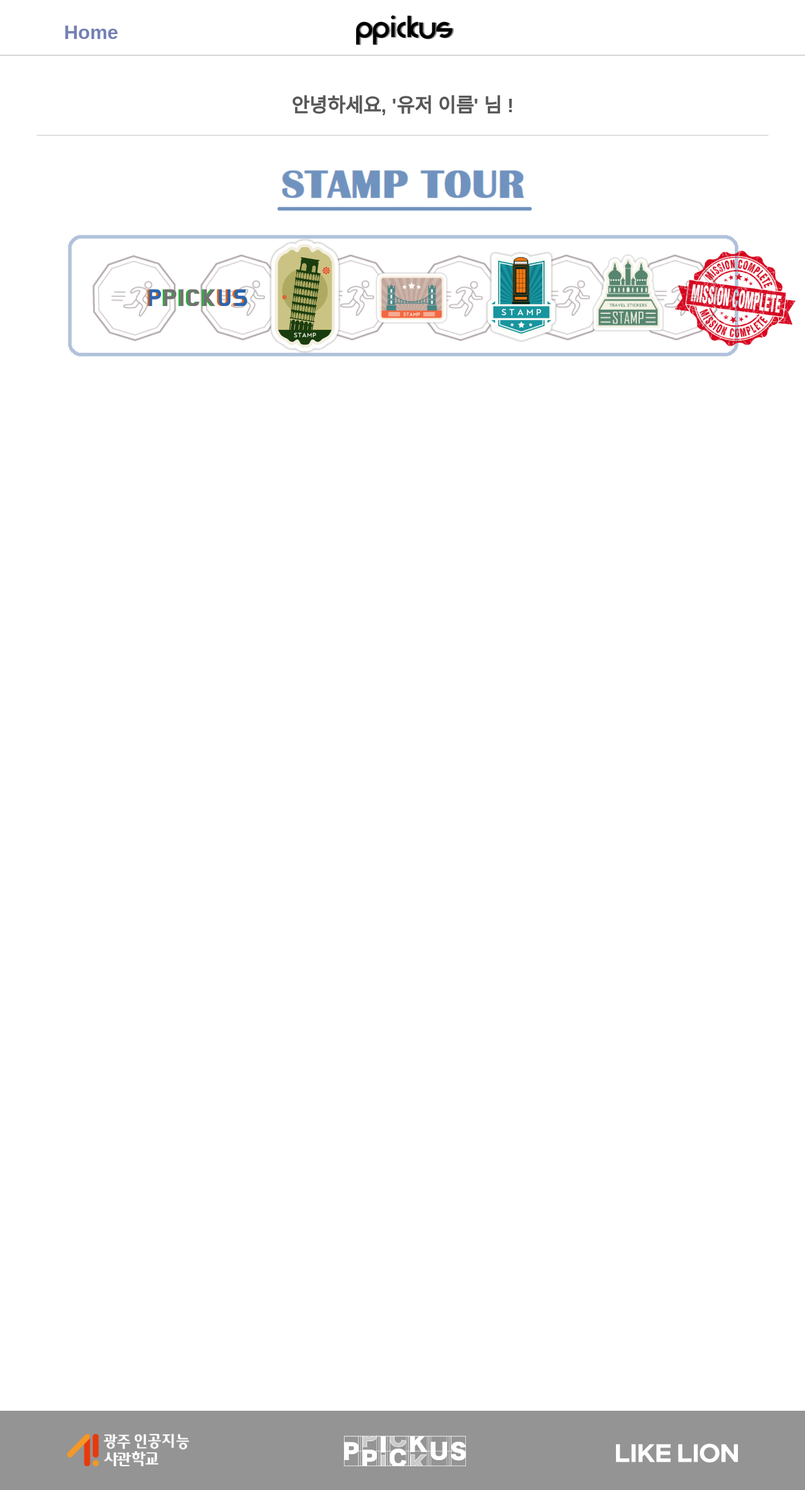
After one commit to gxxrxn/ppickus-hack, a Django app: page /mypage/ in a window 1320 px wide. The commit adds this page. Shown: the whole page at 61% size. Run offline with Django 3.2, Linux system fonts and the light colour scheme; some libraries are stand-ins or nearby versions; some web fonts are replaced.

Commit message:
add: mypage 생성

```diff
--- /dev/null
+++ b/untact_tour/template/mypage.html
@@ -0,0 +1,67 @@
+<!DOCTYPE html>
+<html lang="en">
+{% load static %}
+<head>
+    <meta charset="UTF-8">
+    <meta name="viewport" content="width=device-width, initial-scale=1.0">
+    <title>Document</title>
+
+    <script type="text/javascript" src="https://code.jquery.com/jquery-3.2.0.min.js" ></script>
+    <link rel="stylesheet" href="{%static 'css/mypage_css.css'%}">
+</head>
+
+<body>
+
+    <div class="wrap">
+        <!--헤더 120px-->
+        <header>
+            <div class="a_tag">
+                <a href="{%url 'index'%}">Home</a>
+            </div>
+            <img src="{%static 'logo_change.png'%}" ondragstart="return false">
+        </header>
+    </div>
+
+    <!-- 콘텐트 시작 -->
+    <div class="content">
+        <div class="main">
+            <div class="main_intro">
+                <p> 안녕하세요, '유저 이름' 님 ! </p>
+            </div>
+            <div class="box_contain">
+                <div class="subset box1">
+                    <img src="{%static 'stamps.png'%}">
+
+
+                </div>
+                <div class="subset box2">
+
+                </div>
+            </div>
+        </div>
+        <img class="ppickus_logo" src="{%static 'ppickus_logo.png'%}" ondragstart="return false">
+        <img class="stamp1" src="{%static 'stamp1.png'%}" ondragstart="return false">
+        <img class="stamp2" src="{%static 'stamp2.png'%}" ondragstart="return false">
+        <img class="stamp3" src="{%static 'stamp3.png'%}" ondragstart="return false">
+        <img class="stamp4" src="{%static 'stamp4.png'%}" ondragstart="return false">
+        <img class="stamp5" src="{%static 'stamp5.png'%}" ondragstart="return false">
+    </div>
+
+    <!-- 푸터 -->
+    <footer>
+        <div class="foot_div">
+            <!-- <img class="logo2" src={%static 'logo2.png'%} ondragstart="return false"> -->
+            <img class="logo_ai_school" src={%static 'logo_ai_school.png'%} ondragstart="return false">
+            <img class="logo2" src={%static 'logo2.png'%} ondragstart="return false">
+            <img class="logo_likelion" src={%static 'logo_likelion.png'%} ondragstart="return false">
+        </div>
+    </footer>
+</body>
+
+    <script>
+        $( document ).ready( function() {
+        $( '.stamp5' ).animate({top: '57%'});
+        } );
+    </script>
+
+</html>
--- /dev/null
+++ b/untact_tour/tourApp/static/css/mypage_css.css
@@ -0,0 +1,150 @@
+@import url(//cdn.rawgit.com/hiun/NanumSquare/master/nanumsquare.css);
+@import url(http://fonts.googleapis.com/earlyaccess/nanumgothic.css);
+
+* {
+    text-decoration: none;
+    list-style: none;
+    font-family: 'Nanum Gothic', sans-serif;
+}
+html, body {
+    width: 100%;
+    height: 100%;
+    padding: 0;
+    margin: 0;
+}
+header {
+    position: absolute;
+    z-index: 100;
+    width: 100%;
+    height: 90px;
+    /* border-bottom: 2px solid white; */
+    border-bottom: 1.7px solid rgba(138, 138, 138, 0.637);
+}
+header .a_tag{
+    margin: 0 auto;
+    padding: 35px 0 0 90px;
+    width: 1200px;
+}
+header a{
+    float:left;
+    color: rgb(117, 129, 180);
+    font-family: 'NanumSquare', sans-serif;
+    font-weight: 600;
+    font-size: 32px;
+}
+header a:hover{
+    color: rgb(57, 80, 182);
+}
+header img{
+    float: left;
+    margin-left: 390px;
+    margin-top: -10px;
+    width: 160px;
+}
+
+/* content 시작 */
+.content{
+    position: absolute;
+    top: 91px;
+    width: 100%;
+}
+.content .main_intro {
+    margin-bottom: 10px;
+    padding-top: 30px;
+    width: 100%;
+    height: 80px;
+    border-bottom: 2px solid rgb(224, 224, 224);
+}
+.content .main{
+    margin: 0 auto;
+    padding-top: 20px;
+    width: 1200px;
+}
+.content .main_intro {
+    padding-top: 30px;
+    width: 100%;
+    height: 80px;
+    border-bottom: 2px solid rgb(224, 224, 224);
+}
+.content p {
+    font-family: 'NanumSquare', sans-serif;
+    font-size: 32px;
+    line-height: 0px;
+    font-weight: 800;
+    text-align: center;
+    color: rgb(88, 88, 88);
+}
+.content .subset{
+    float: left;
+    margin: 10px auto;
+    width: 100%;
+    border-radius: 8px;
+
+}
+.content img{
+    margin: 0 auto;
+    width: 100%
+}
+.content .ppickus_logo{
+    position: absolute;
+    top: 380px;
+    left: 240px;
+    width: 170px;
+}
+
+.content .stamp1{
+    position: absolute;
+    top: 300px;
+    left: 440px;
+    width: 120px;
+}
+.content .stamp2{
+    position: absolute;
+    top: 355px;
+    left: 615px;
+    width: 120px;
+}
+.content .stamp3{
+    position: absolute;
+    top: 320px;
+    left: 795px;
+    width: 120px;
+}
+.content .stamp4{
+    position: absolute;
+    top: 325px;
+    left: 970px;
+    width: 120px;
+}
+.content .stamp5{
+    position: absolute;
+    top: 0px;
+    left: 1105px;
+    width: 200px;
+}
+
+/* 푸터 시작 */
+footer{
+    position: absolute;
+    top: 2314px;
+    width: 100%;
+    height: 130px;
+    background: rgb(148, 148, 148);
+}
+.foot_div{
+    margin: 0 auto;
+    width: 1100px;
+    margin-top: 38px;
+}
+footer .logo_ai_school{
+    width: 200px;
+}
+footer .logo2{
+    width: 200px;
+    margin-left: 250px;
+}
+footer .logo_likelion{
+    float: right;
+    width: 200px;
+    margin-top: 16px;
+}
--- a/untact_tour/tourApp/views.py
+++ b/untact_tour/tourApp/views.py
@@ -43,6 +43,10 @@ def video(request):
 def tour(request):
     context = {'a':1}
     return render(request, 'tour.html', context)
+
+def mypage(request):
+    context = {'a':1}
+    return render(request, 'mypage.html', context)
 
 def login(request):
 
--- a/untact_tour/untact_tour/urls.py
+++ b/untact_tour/untact_tour/urls.py
@@ -33,6 +33,7 @@ urlpatterns = [
     path('login/', views.login, name='login'),
     path('logout/', views.logout, name ='logout'),
     path('register/', views.register, name='register'),
+    path('mypage/', views.mypage, name='mypage'),
 ]
 
 urlpatterns += static(settings.MEDIA_URL, document_root=settings.MEDIA_ROOT)
```
Also changed, not shown: untact_tour/tourApp/static/css/content_css.css (line endings or trailing spaces), untact_tour/tourApp/static/ppickus_logo.png (added), untact_tour/tourApp/static/stamp1.png (added), untact_tour/tourApp/static/stamp2.png (added), untact_tour/tourApp/static/stamp3.png (added), untact_tour/tourApp/static/stamp4.png (added), untact_tour/tourApp/static/stamp5.png (added), untact_tour/tourApp/static/stamps.png (added).
